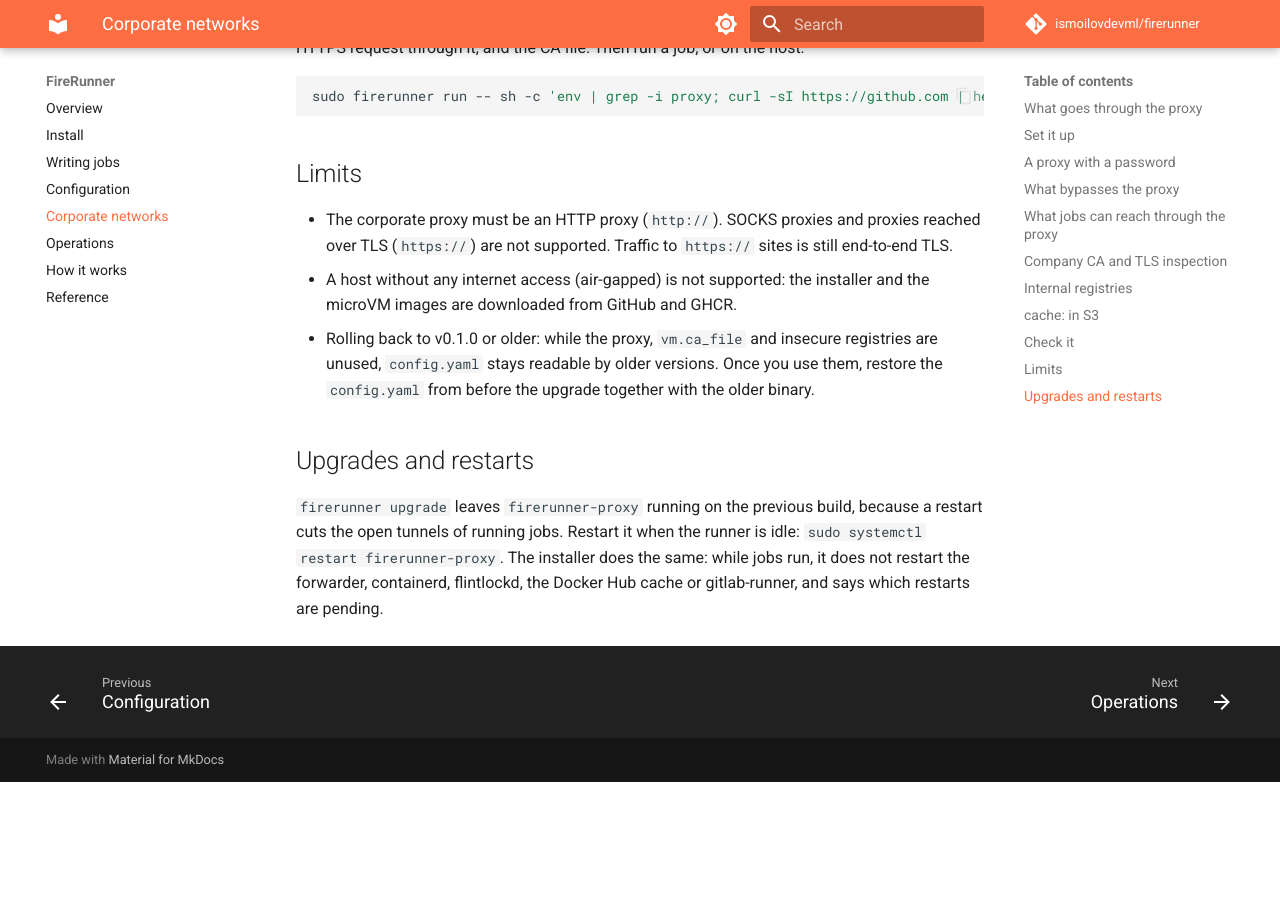
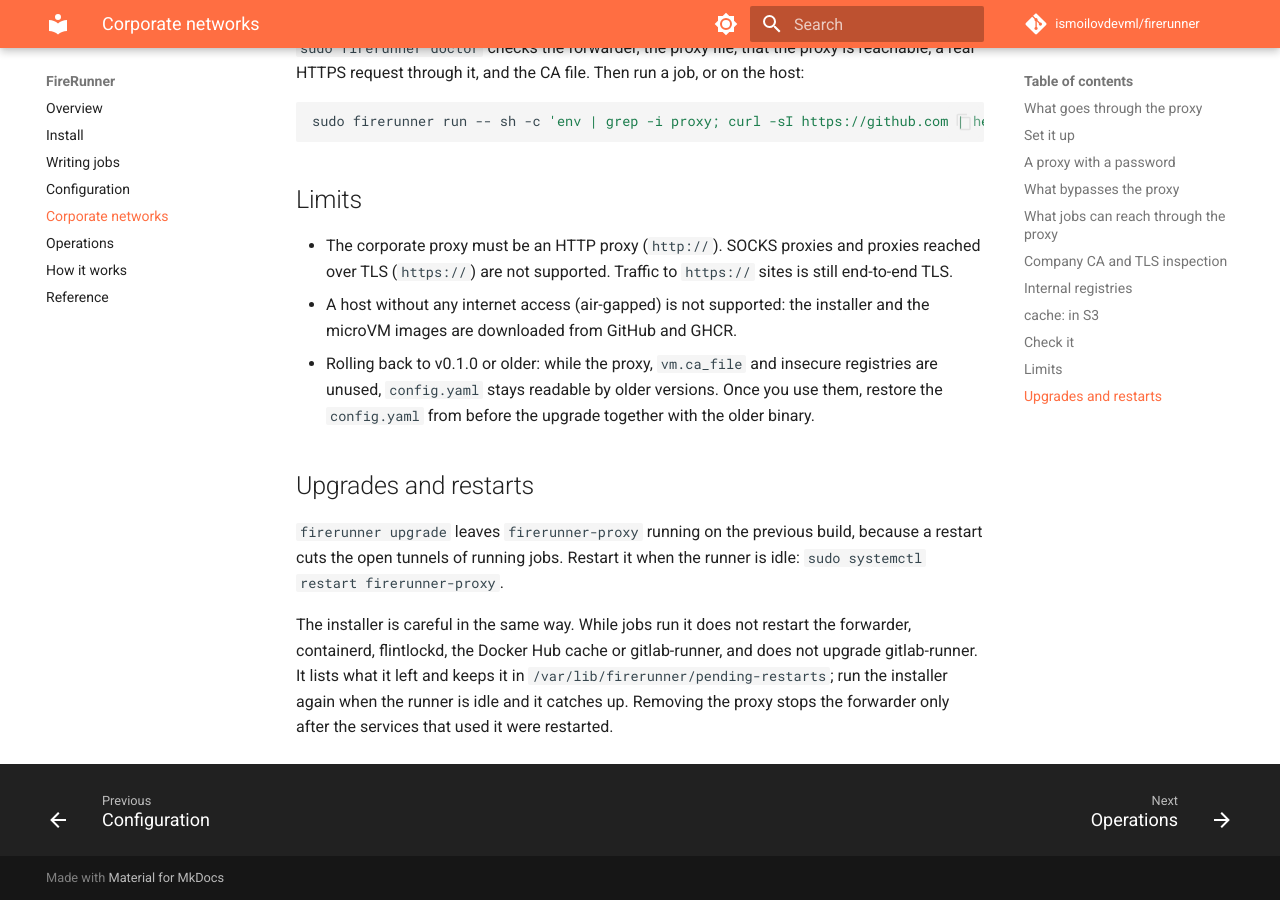
Before and after one commit to ismoilovdevml/firerunner, an MkDocs documentation site: the page built from docs/corporate-network.md, in a window 1280 px wide and 900 px high, scrolled down 4218 px. Built offline with MkDocs 1.6.1 and Material for MkDocs 9.7.7, drawn with Linux system fonts in a browser that asks for light colours; comment, search, counter and statistics services are not loaded; before the commit the page ends 5000 px from its top, so only the background shows below that; some of the changed text lies outside the part shown.

Commit message:
install.sh: pending restarts are kept and applied later; forwarder stops last
Fixes from the re-review of the installer changes.

- A restart left while jobs run is written to
  /var/lib/firerunner/pending-restarts. The next run when no job runs
  applies it. Before, the list lived only in that run, so the drop-ins,
  a new forwarder, containerd's discard setting and flintlockd's UMask
  never took effect.
- Removing the proxy stops the forwarder only after containerd, the
  registry mirror and gitlab-runner were restarted without it. While a
  restart is pending, the stop waits in the same list. Before,
  gitlab-runner could be left pointing at a dead port.
- The drop-ins are applied once per run: one run restarted each service
  twice.
- A gitlab-runner version upgrade waits while jobs run, since stopping it
  aborts them.
- network.egress_deny is written only while the proxy is on (only the
  forwarder reads it), so hosts with FR_EGRESS_DENY can still roll back.
  A list given to a run before it was remembered is recovered from
  net-up.sh.
- FR_CA_FILE=none removes the company CA from the host, the config and
  the microVMs.

test/installer/proxy.sh: 49 checks.

```diff
--- a/docs/corporate-network.md
+++ b/docs/corporate-network.md
@@ -41,7 +41,7 @@ when idle; their caches are kept.
 |---|---|
 | `FR_PROXY` | `http://host:port` of the corporate proxy (for a password, see [below](#a-proxy-with-a-password)) |
 | `FR_NO_PROXY` | hosts, `.domains` and CIDRs reached directly, comma-separated |
-| `FR_CA_FILE` | PEM file with the company root CA, see [below](#company-ca-and-tls-inspection) |
+| `FR_CA_FILE` | PEM file with the company root CA, see [below](#company-ca-and-tls-inspection); `none` removes it |
 | `FR_INSECURE_REGISTRIES` | registries without a checkable certificate, see [below](#internal-registries) |
 
 ## A proxy with a password
@@ -108,8 +108,9 @@ The forwarder checks a host name when it resolves it, and the corporate proxy re
 so a name whose DNS answer changes in between can still get through. Restrict the runner's
 account on the corporate proxy as well.
 
-A job can hold at most 256 connections through the forwarder, all clients together 4096. A tunnel
-without traffic for 15 minutes is closed.
+Each microVM address can hold 256 connections through the forwarder, all microVMs together 4096;
+host services have a budget of their own, so busy jobs cannot cut containerd or gitlab-runner off.
+A tunnel, or an answer, without data for 15 or 5 minutes is closed.
 
 ## Company CA and TLS inspection
 
@@ -181,6 +182,10 @@ sudo firerunner run -- sh -c 'env | grep -i proxy; curl -sI https://github.com |
 
 `firerunner upgrade` leaves `firerunner-proxy` running on the previous build, because a restart
 cuts the open tunnels of running jobs. Restart it when the runner is idle:
-`sudo systemctl restart firerunner-proxy`. The installer does the same: while jobs run, it does
-not restart the forwarder, containerd, flintlockd, the Docker Hub cache or gitlab-runner, and says
-which restarts are pending.
+`sudo systemctl restart firerunner-proxy`.
+
+The installer is careful in the same way. While jobs run it does not restart the forwarder,
+containerd, flintlockd, the Docker Hub cache or gitlab-runner, and does not upgrade gitlab-runner.
+It lists what it left and keeps it in `/var/lib/firerunner/pending-restarts`; run the installer
+again when the runner is idle and it catches up. Removing the proxy stops the forwarder only after
+the services that used it were restarted.
```
Also changed, not shown: 2 other files.
